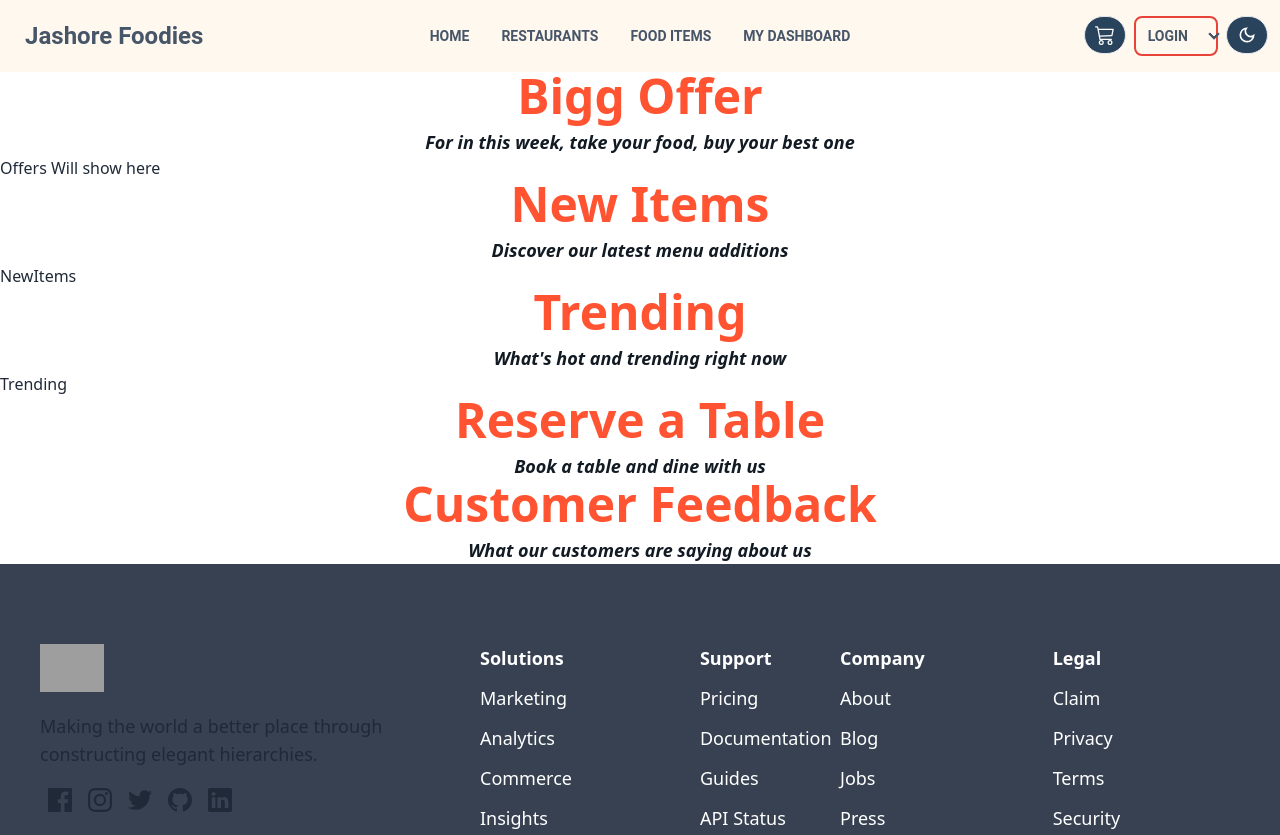
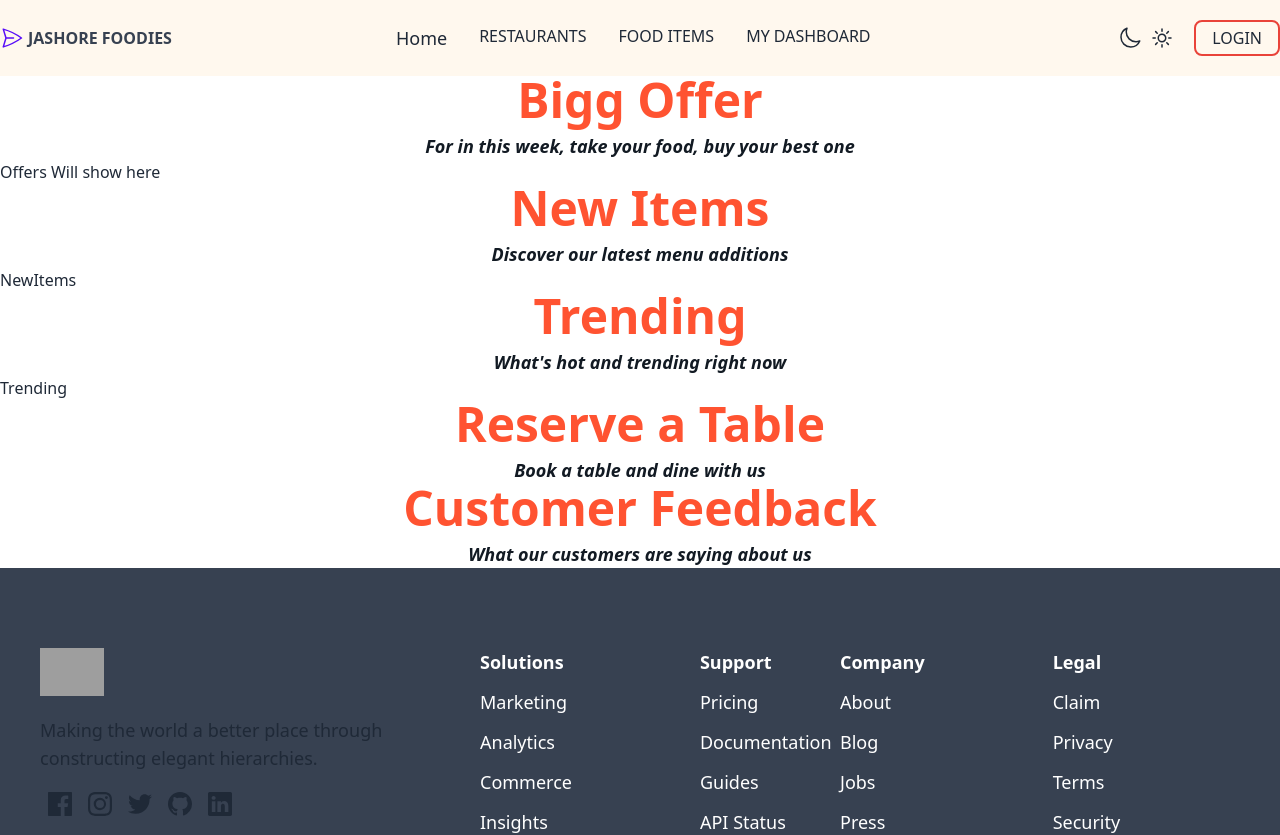
Before and after one commit to mohibulrefat/jashore-foodies, a React (Vite) app in the folder frontend/: page / in a window 1280 px wide. Shown: the top 835 px of the page. Built offline with nearby package versions, Linux system fonts and the light colour scheme; grey boxes are pictures that could not be loaded.

Commit message:
Navbar edited

```diff
--- a/frontend/src/components/Navbar/NavBar.jsx
+++ b/frontend/src/components/Navbar/NavBar.jsx
@@ -1,55 +1,87 @@
-import { BsCart3 } from "react-icons/bs"
-import { MdOutlineDarkMode } from "react-icons/md"
-
+import { useState } from "react";
+import {
+  PaperAirplaneIcon,
+  MoonIcon,
+  SunIcon,
+  Bars3Icon,
+} from "@heroicons/react/24/outline";
+import { NavLink } from "react-router-dom";
 
 const NavBar = () => {
+
+  const [toggleMenu, setToggleMenu] = useState(false);
+
   return (
-    <div className="navbar bg-[#FFF8EE] font-[Roboto] text-slate-600  font-bold">
-      <div className="navbar-start">
-        <div className="dropdown">
-          <label tabIndex={0} className="btn btn-ghost lg:hidden">
-            <svg xmlns="http://www.w3.org/2000/svg" className="h-5 w-5" fill="none" viewBox="0 0 24 24" stroke="currentColor"><path strokeLinecap="round" strokeLinejoin="round" strokeWidth="2" d="M4 6h16M4 12h8m-8 6h16" /></svg>
-          </label>
-          <ul tabIndex={0} className="menu menu-sm dropdown-content mt-3 z-[1] p-2 w-52 text-sm">
-            <li><a>HOME</a></li>
-            <li> <a>RESTAURANTS</a> </li>
-            <li><a>FOOD ITEMS</a></li>
-            <li><a>MY DASHBOARD</a></li>
-          </ul>
+    <div className="bg-[#FFF8EE]">
+      <nav>
+        <div className="max-w-7xl mx-auto">
+          <div className="flex mx-auto justify-between w-full">
+            {/* Primary menu and logo */}
+            <div className="flex items-center gap-16 my-6">
+              {/* logo */}
+              <div>
+                <a
+                  href="/"
+                  className="flex gap-1 font-bold text-gray-700 items-center "
+                >
+                  <PaperAirplaneIcon className="h-6 w-6 text-primary" />
+                  <span>JASHORE FOODIES</span>
+                </a>
+              </div>
+              {/* primary */}
+              <div className="hidden lg:flex gap-8 lg:ml-40">
+                <NavLink to='/' className={({ isActive }) => (isActive ? 'text-lg' : 'border-b border-[#E94339] hover:bg-[#E94339]')}>Home</NavLink>
+                <a href="#">RESTAURANTS</a>
+                <a href="#">FOOD ITEMS</a>
+                <a href="#">MY DASHBOARD</a>
+              </div>
+            </div>
+            {/* secondary */}
+            <div className="flex gap-6">
+              <div className="hidden lg:flex items-center gap-5">
+                <div className="hidden lg:flex items-center gap-2">
+                  <MoonIcon className="h-6 w-6 " />
+                  <SunIcon className="h-6 w-6" />
+                </div>
+                <div>
+                  <button className="rounded-lg border-solid border-2 border-[#E94339] py-1 px-4 hover:bg-[#E94339] hover:text-white">
+                    LOGIN
+                  </button>
+                </div>
+              </div>
+              {/* Mobile navigation toggle */}
+              <div className="lg:hidden flex items-center">
+                <button onClick={() => setToggleMenu(!toggleMenu)}>
+                  <Bars3Icon className="h-6" />
+                </button>
+              </div>
+            </div>
+          </div>
         </div>
-        <a className="btn btn-ghost normal-case text-2xl">Jashore Foodies</a>
-      </div>
-      <div className="navbar-center hidden lg:flex text-sm">
-        <ul className="menu menu-horizontal px-1">
-          <li><a>HOME</a></li>
-          <li> <a>RESTAURANTS</a> </li>
-          <li><a>FOOD ITEMS</a></li>
-          <li><a>MY DASHBOARD</a></li>
-        </ul>
-      </div>
-      <div className="navbar-end text-sm">
-        <ul className="menu menu-horizontal px-1">
-          <li><div className=' border bg-[#2A435D] p-[8px_10px] text-[20px]  rounded-[300px] mr-2'>
-              <span className='text-white'><BsCart3></BsCart3></span>
-            </div></li>
-          <li tabIndex={0}>
-            <details>
-              <summary className="p-0 border-2 border-[#E94339]"><a className="py-2 px-3 rounded-sm " >LOGIN</a></summary>
-              <ul className="p-2">
-                <li><a>Customer</a></li>
-                <li><a>Restaurant</a></li>
-                <li><a>Delivery Man</a></li>
-              </ul>
-            </details>
-          </li>
-         <li><div className=' border bg-[#2A435D] p-[8px_10px] rounded-[300px] ml-2 text-[20px]'>
-              <span className='text-white'><MdOutlineDarkMode></MdOutlineDarkMode></span>
-            </div></li>
-        </ul>
-      </div>
+        {/* mobile navigation */}
+        <div
+          className={`fixed z-40 w-40  bg-gray-100 overflow-hidden flex flex-col lg:hidden gap-12  origin-top duration-700  ${!toggleMenu ? "h-0" : "h-2/3"
+            }`}
+        >
+          <div className="px-8">
+            <div className="flex flex-col gap-8 font-bold tracking-wider">
+              <a href="#" className="border-l-4 border-gray-600">
+                Features
+              </a>
+              <a href="#">Pricing</a>
+              <a href="#">Download</a>
+              <a href="#">Classic</a>
+              <MoonIcon className="h-6 w-6 " />
+              <SunIcon className="h-6 w-6" />
+              <button className="rounded-lg border-solid border-2 border-[#E94339] py-1 px-4 hover:bg-[#E94339] hover:text-white">
+                LOGIN
+              </button>
+            </div>
+          </div>
+        </div>
+      </nav>
     </div>
+  );
+};
 
-  )
-}
-
-export default NavBar
+export default NavBar;
```
